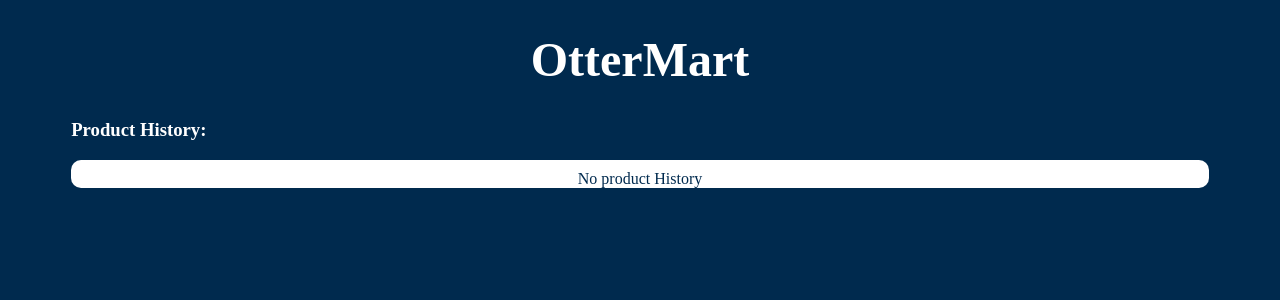
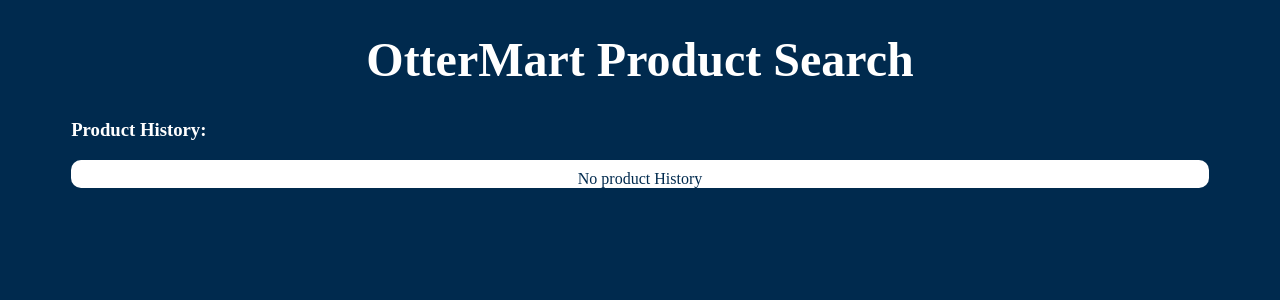
Before and after one commit to Co-Johnson/cst336, a PHP site: page /labs/lab5/purchaseHistory.php?productId=1 in a window 1280 px wide. Shown: the top 300 px of the page. Run offline with PHP 8.4, Linux system fonts and the light colour scheme; data that the repository does not hold is empty.

Commit message:
History Title update

```diff
--- a/labs/lab5/purchaseHistory.php
+++ b/labs/lab5/purchaseHistory.php
@@ -5,7 +5,7 @@
         <link href="css/styles.css" rel="stylesheet" type="text/css" />
     </head>
     <body>
-        <h1>OtterMart</h1>
+        <h1>OtterMart Product Search</h1>
         <h3>Product History: </h3>
         <div id="history">
         <?php
```
